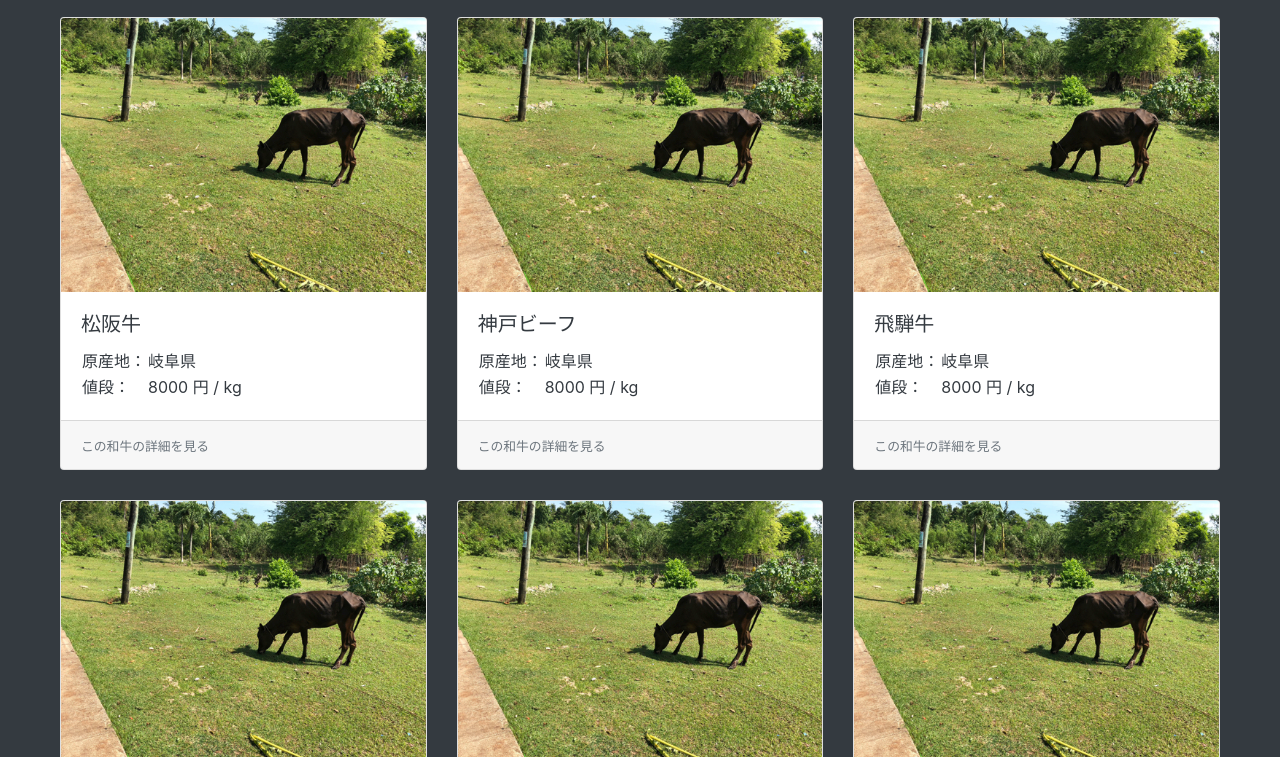
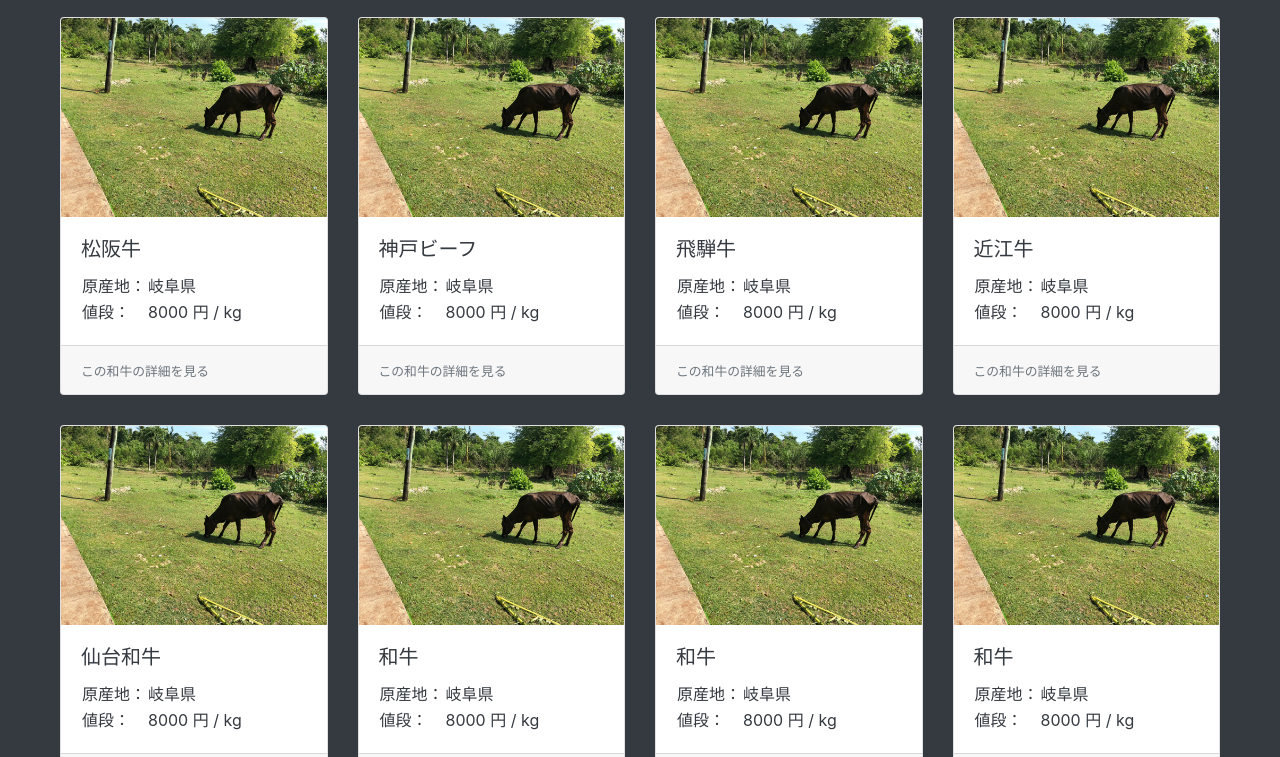
Before and after one commit to ko614/wagyu_price, a plain HTML site: page index.html in a window 1280 px wide. Shown: the part 43-800 px from the top of the page. Drawn offline with Linux system fonts and the light colour scheme.

Commit message:
1行あたりのカード枚数を4枚に変更

```diff
--- a/index.html
+++ b/index.html
@@ -85,8 +85,46 @@
           <small class="text-muted">この和牛の詳細を見る</small>
         </div>
       </a>
+      <a href="#" class="card">
+        <img class="card-img-top" src="img/ph_beaf.jpg">
+        <div class="card-body">
+          <h5 class="card-title">近江牛</h5>
+          <table>
+            <tr>
+              <td>原産地： </td>
+              <td>岐阜県</td>
+            </tr>
+            <tr>
+              <td>値段： </td>
+              <td>8000 円 / kg</td>
+            </tr>
+          </table>
+        </div>
+        <div class="card-footer">
+          <small class="text-muted">この和牛の詳細を見る</small>
+        </div>
+      </a>
     </div>
     <div class="card-deck row">
+      <a href="#" class="card">
+        <img class="card-img-top" src="img/ph_beaf.jpg">
+        <div class="card-body">
+          <h5 class="card-title">仙台和牛</h5>
+          <table>
+            <tr>
+              <td>原産地： </td>
+              <td>岐阜県</td>
+            </tr>
+            <tr>
+              <td>値段： </td>
+              <td>8000 円 / kg</td>
+            </tr>
+          </table>
+        </div>
+        <div class="card-footer">
+          <small class="text-muted">この和牛の詳細を見る</small>
+        </div>
+      </a>
       <a href="#" class="card">
         <img class="card-img-top" src="img/ph_beaf.jpg">
         <div class="card-body">
```
